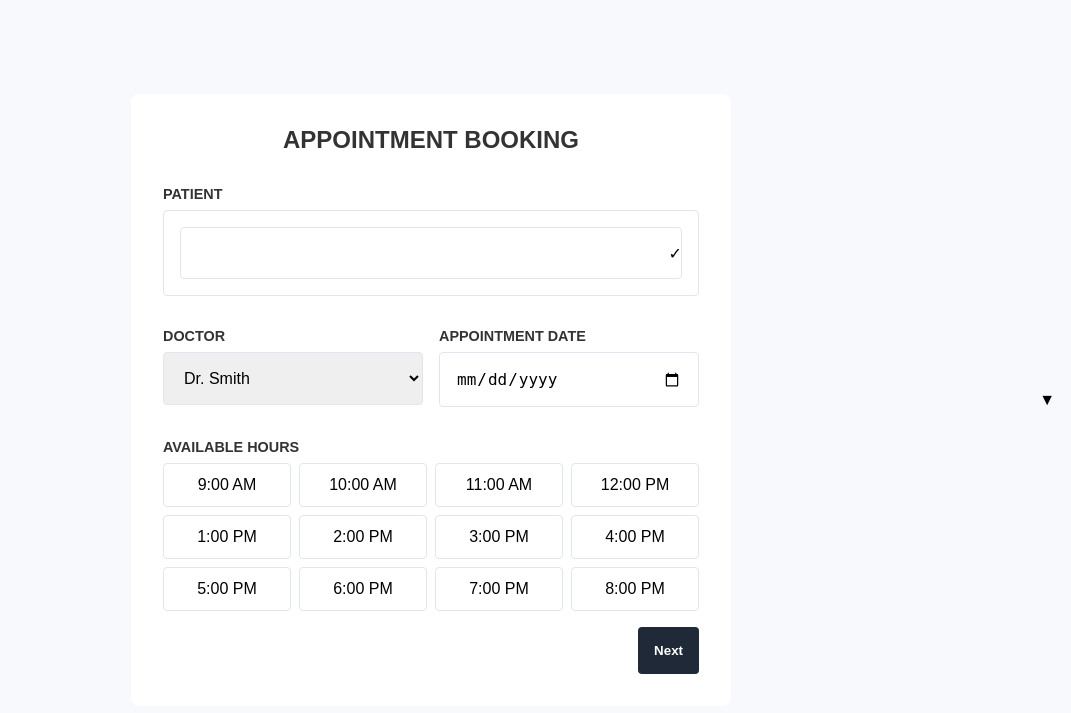
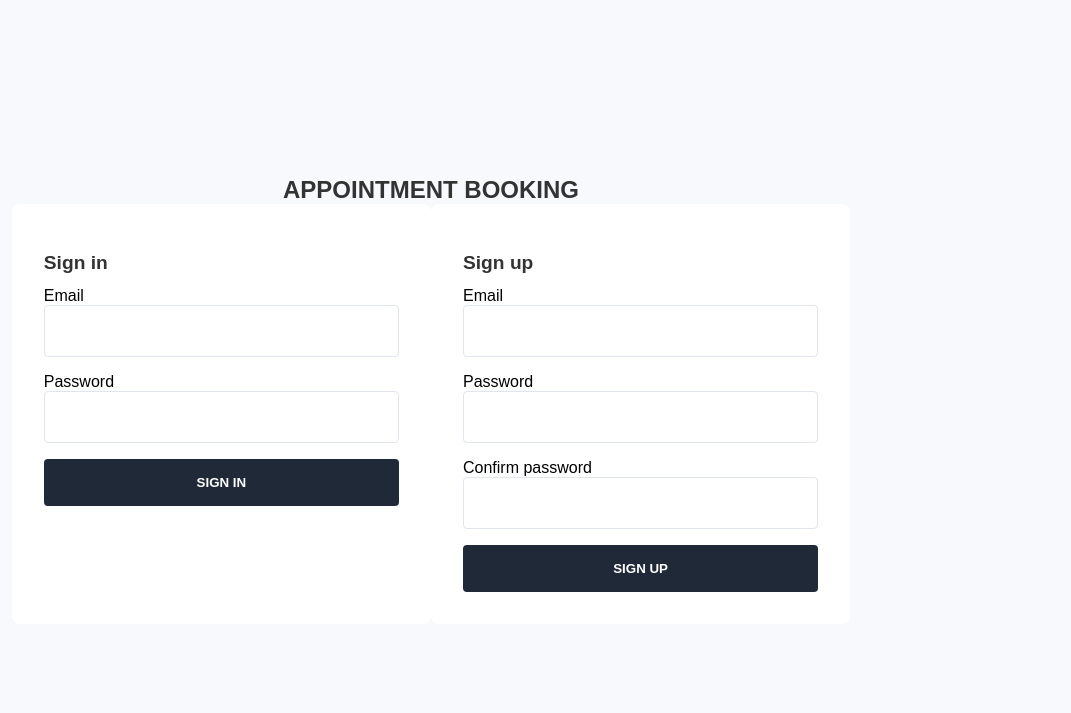
Before and after one commit to raiyanu/doctor-appointment-website, a PHP site: page / in a window 1280 px wide. Shown: the top 713 px of the page, without its empty margins (209-1280 px from the left). Run offline with PHP 8.4, Linux system fonts and the light colour scheme.

Commit message:
all template html generated

```diff
--- a/index.html
+++ b/index.html
@@ -9,84 +9,37 @@
 </head>
 
 <body>
+    <h1>APPOINTMENT BOOKING</h1>
+    <div class="box">
         <form class="form">
-        <h1>APPOINTMENT BOOKING</h1>
-        <h2>PATIENT</h2>
+            <h2>Sign in</h2>
             <div class="input-wrap">
-            <input type="text" name="patientName" required>
-            <span class="check">✓</span>
+                <label for="name">Email</label>
+                <input type="email" name="email" required>
             </div>
-        <div class="row">
-            <div class="col">
-                <h2>DOCTOR</h2>
-                <select class="input-wrap dropdown" required>
-                    <span class="arrow">▼</span>
-                    <option value="Dr. Smith">Dr. Smith</option>
-                    <option value="Dr. Johnson">Dr. Johnson</option>
-                    <option value="Dr. Williams">Dr. Williams</option>
-                </select>
+            <div class="input-wrap">
+                <label for="name">Password</label>
+                <input type="password" name="password" required>
             </div>
-            <div class="col">
-                <h2>APPOINTMENT DATE</h2>
-                <div>
-                    <input type="date" class="input-wrap" required>
-                    <span class="arrow">▼</span>
+            <button type="submit" style="width: 100%;">SIGN IN</button>
+        </form>
+        <form class="form">
+            <h2>Sign up</h2>
+            <div class="input-wrap">
+                <label for="name">Email</label>
+                <input type="email" name="email" required>
             </div>
+            <div class="input-wrap">
+                <label for="name">Password</label>
+                <input type="password" name="password" required>
             </div>
+            <div class="input-wrap">
+                <label for="name">Confirm password</label>
+                <input type="password" name="password" required>
             </div>
-        <h2>AVAILABLE HOURS</h2>
-        <div class="time-grid">
-            <label class="time">
-                <input type="radio" name="time" value="9:00 AM">
-                <span>9:00 AM</span>
-            </label>
-            <label class="time">
-                <input type="radio" name="time" value="10:00 AM">
-                <span>10:00 AM</span>
-            </label>
-            <label class="time">
-                <input type="radio" name="time" value="11:00 AM">
-                <span>11:00 AM</span>
-            </label>
-            <label class="time">
-                <input type="radio" name="time" value="12:00 AM">
-                <span>12:00 PM</span>
-            </label>
-            <label class="time">
-                <input type="radio" name="time" value="1:00 PM">
-                <span>1:00 PM</span>
-            </label>
-            <label class="time">
-                <input type="radio" name="time" value="2:00 PM">
-                <span>2:00 PM</span>
-            </label>
-            <label class="time">
-                <input type="radio" name="time" value="3:00 PM">
-                <span>3:00 PM</span>
-            </label>
-            <label class="time">
-                <input type="radio" name="time" value="4:00 PM">
-                <span>4:00 PM</span>
-            </label>
-            <label class="time">
-                <input type="radio" name="time" value="5:00 PM">
-                <span>5:00 PM</span>
-            </label>
-            <label class="time">
-                <input type="radio" name="time" value="6:00 PM">
-                <span>6:00 PM</span>
-            </label>
-            <label class="time">
-                <input type="radio" name="time" value="7:00 PM">
-                <span>7:00 PM</span>
-            </label>
-            <label class="time">
-                <input type="radio" name="time" value="8:00 PM">
-                <span>8:00 PM</span>
-            </label>
+            <button type="submit" style="width: 100%;">SIGN UP</button>
+        </form>
     </div>
-        <button type="submit">Next</button>
-    </form>
 </body>
 
 </html>
--- a/style.css
+++ b/style.css
@@ -6,8 +6,10 @@
 
 body {
 	min-height: 100vh;
-	display: grid;
-	place-items: center;
+	display: flex;
+	flex-direction: column;
+	justify-content: center;
+	align-items: center;
 	background: #f8f9fd;
 	font-family: sans-serif;
 }
@@ -17,20 +19,23 @@ body {
 	padding: 2rem;
 	border-radius: 8px;
 	width: 90%;
-	max-width: 600px;
+	min-width: 400px;
+}
+.box {
+	display: flex;
+	justify-content: center;
 }
 
 h1 {
 	color: #333;
 	font-size: 1.5rem;
-	margin-bottom: 2rem;
 	text-align: center;
 }
 
 h2 {
 	color: #333;
-	font-size: 0.9rem;
-	margin: 1rem 0 0.5rem;
+	font-size: 1.2rem;
+	margin: 1rem 0 0.8rem;
 }
 
 .input-wrap {
@@ -40,22 +45,12 @@ h2 {
 
 input,
 .dropdown,
-.dropdown option,
-.input-wrap {
+.dropdown option {
 	width: 100%;
 	padding: 1rem;
 	border: 1px solid #e1e5ee;
 	border-radius: 4px;
 	font-size: 1rem;
-}
-
-.check,
-.arrow {
-	position: absolute;
-	right: 1rem;
-	top: 50%;
-	/* margin-right: 1rem; */
-	transform: translateY(-50%);
 }
 
 .row {
@@ -115,9 +110,3 @@ button {
 button:hover {
 	background: #111827;
 }
-
-@media (max-width: 500px) {
-	.row {
-		grid-template-columns: 1fr;
-	}
-}
```
Also changed, not shown: emergencycontact.html (added, +37 -0 lines), medicalhistory.html (added, +37 -0 lines), patient.html (added, +109 -0 lines), template.html (added, +92 -0 lines). Lines whose indentation alone changed are shown as unchanged.
